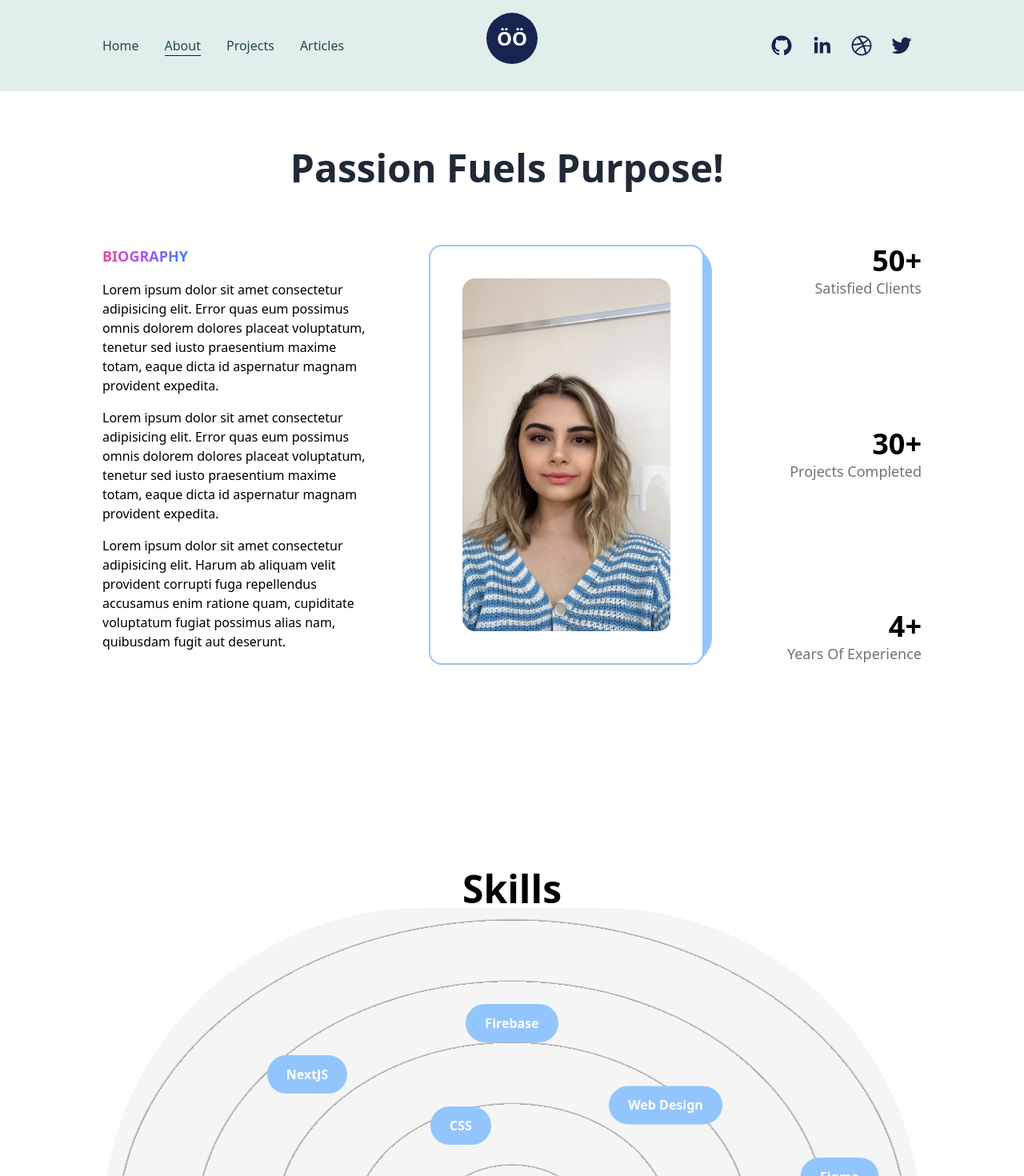
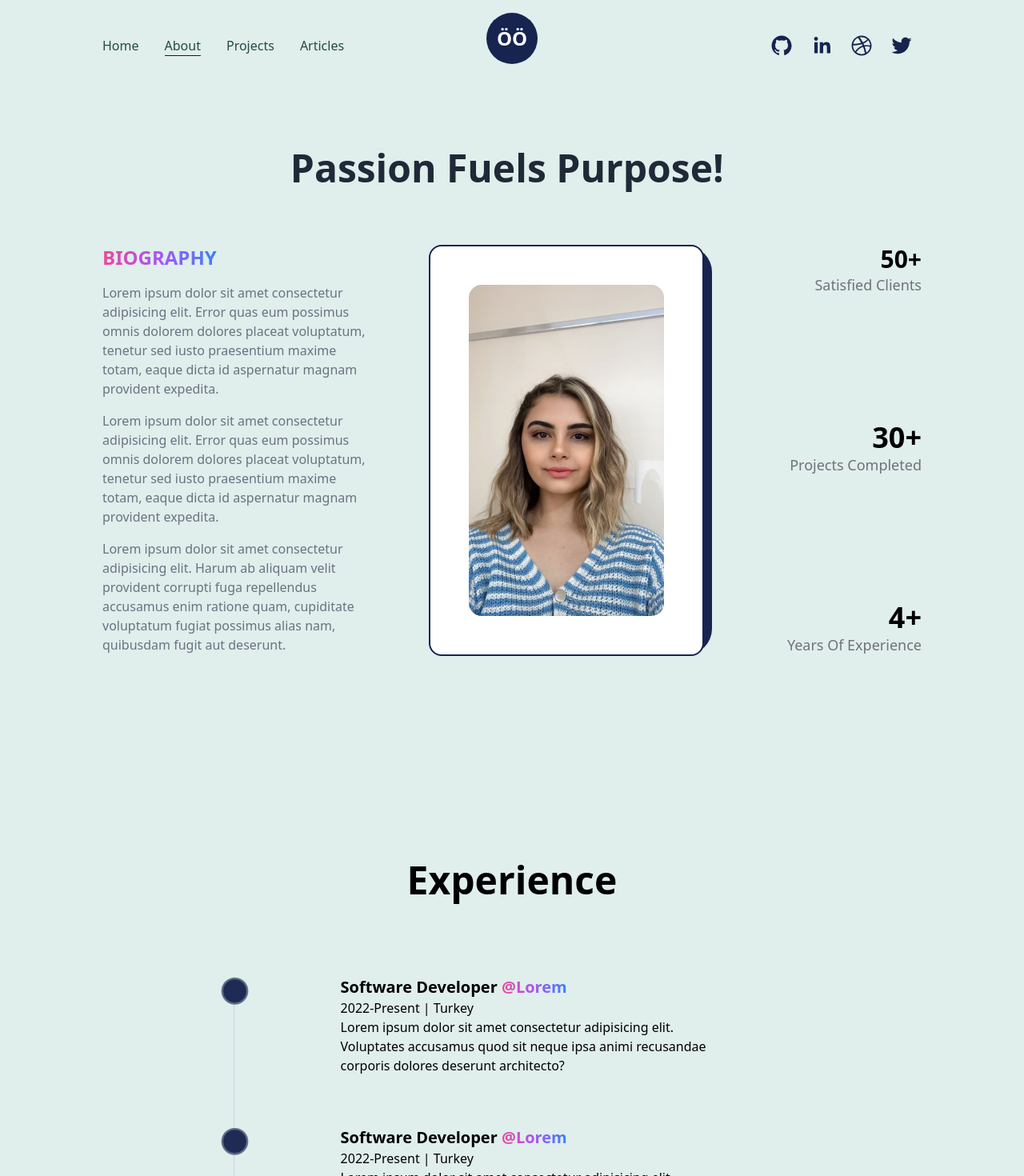
Before and after one commit to ozgeozkaraa01/next-website, a Next.js app: page /about in a window 1280 px wide. Shown: the top 1470 px of the page at 80% size. Built offline with nearby package versions, Linux system fonts and the light colour scheme.

Commit message:
feat:about.jsx edited

```diff
--- a/components/Experience.jsx
+++ b/components/Experience.jsx
@@ -46,7 +46,7 @@ const Experience = () => {
       <h2 className="font-semibold text-5xl mb-24 w-full text-center">
         Experience
       </h2>
-      <div ref={ref} className="w-[75%] mx-auto relative">
+      <div ref={ref} className="w-[75%] mx-auto relative cursor-pointer">
         <motion.div
           style={{ scaleY: scrollYProgress }}
           className="absolute left-9 top-0 w-[1px] h-full bg-slate-300 origin-top"
--- a/components/Lilcon.jsx
+++ b/components/Lilcon.jsx
@@ -8,7 +8,7 @@ const Lilcon = ({ reference }) => {
   });
 
   return (
-    <figure className="absolute left-0 stroke-slate-300">
+    <figure className="absolute left-0 stroke-slate-500">
       <svg className="-rotate-90" width="75" height="75" viewBox="0 0 100 100">
         <circle cx="75" cy="50" r="20" className="stroke-1 fill-none" />
         <motion.circle
@@ -24,7 +24,7 @@ const Lilcon = ({ reference }) => {
           cx="75"
           cy="50"
           r="20"
-          className="animate-pulse stroke-1 fill-blue-300"
+          className="animate-pulse stroke-1 fill-[#17244f]"
         />
       </svg>
     </figure>
--- a/pages/about.jsx
+++ b/pages/about.jsx
@@ -3,7 +3,6 @@ import AnimatedText from "../components/AnimatedText";
 import Layout from "../components/Layout";
 import Head from "next/head";
 import { spring, useInView, useMotionValue, useSpring } from "framer-motion";
-import Skills from "../components/Skills";
 import Experience from "../components/Experience";
 import Header from "../components/Header";
 import Footer from "../components/Footer";
@@ -41,35 +40,35 @@ const About = () => {
       </Head>
       <TransitionEffect />
       <Header />
-      <main className="flex w-full flex-col items-center justify-center">
+      <main className="flex w-full flex-col items-center justify-center bg-[#e0eeec]">
         <Layout className="pt-16">
           <AnimatedText text="Passion Fuels Purpose!" className="mb-16" />
           <div className="grid w-full grid-cols-8 gap-16">
             <div className="col-span-3 flex flex-col items-start justify-start">
-              <h2 className="mb-4 text-lg font-bold uppercase bg-gradient-to-r from-pink-500 via-purple-500 to-blue-500 text-transparent bg-clip-text">
+              <h2 className="mb-4 text-2xl font-bold uppercase bg-gradient-to-r from-pink-500 via-purple-500 to-blue-500 text-transparent bg-clip-text">
                 Biography
               </h2>
-              <p className="font-medium">
+              <p className="font-medium text-gray-500 hover:text-gray-900 cursor-pointer">
                 Lorem ipsum dolor sit amet consectetur adipisicing elit. Error
                 quas eum possimus omnis dolorem dolores placeat voluptatum,
                 tenetur sed iusto praesentium maxime totam, eaque dicta id
                 aspernatur magnam provident expedita.
               </p>
-              <p className="my-4 font-medium">
+              <p className="my-4 font-medium text-gray-500 hover:text-gray-900 cursor-pointer">
                 Lorem ipsum dolor sit amet consectetur adipisicing elit. Error
                 quas eum possimus omnis dolorem dolores placeat voluptatum,
                 tenetur sed iusto praesentium maxime totam, eaque dicta id
                 aspernatur magnam provident expedita.
               </p>
-              <p className="font-medium">
+              <p className="font-medium text-gray-500 hover:text-gray-900 cursor-pointer">
                 Lorem ipsum dolor sit amet consectetur adipisicing elit. Harum
                 ab aliquam velit provident corrupti fuga repellendus accusamus
                 enim ratione quam, cupiditate voluptatum fugiat possimus alias
                 nam, quibusdam fugit aut deserunt.
               </p>
             </div>
-            <div className="col-span-3 relative h-max rounded-2xl border-2 border-solid border-blue-300 bg-white p-10">
-              <div className="absolute top-0 -right-3 -z-10 w-[100%] h-[100%] rounded-[2rem] bg-blue-300" />
+            <div className="col-span-3 relative h-min rounded-2xl border-2 border-solid border-[#17244f] bg-white p-12">
+              <div className="absolute top-0 -right-3 -z-10 w-[100%] h-[100%] rounded-[2rem] bg-[#17244f]" />
               <img
                 src="/assets/ozge.jpeg"
                 alt="photo"
@@ -78,7 +77,7 @@ const About = () => {
             </div>
             <div className="col-span-2 flex flex-col items-end justify-between">
               <div className="flex flex-col items-end justify-center">
-                <span className="inline-block text-4xl font-semibold">
+                <span className="inline-block text-3xl font-semibold">
                   <AnimatedNumbers value={50} />+
                 </span>
                 <h2 className="text-lg font-medium capitalize text-zinc-500">
@@ -107,7 +106,7 @@ const About = () => {
               </div>
             </div>
           </div>
-          <Skills />
+          {/* <Skills /> */}
           <Experience />
         </Layout>
       </main>
```
